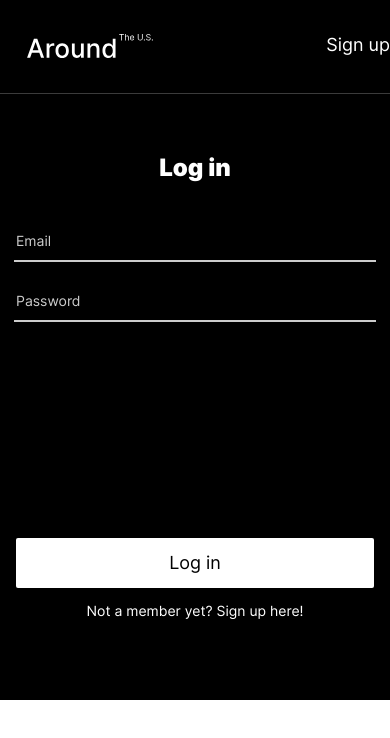
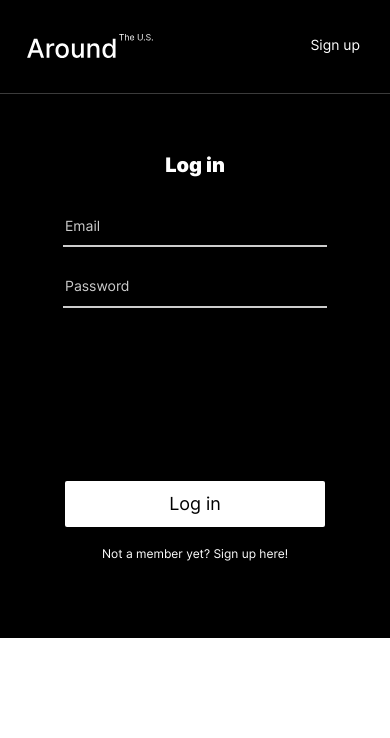
Before and after one commit to inndi/react-around-auth, a React (Create React App) app: page /signin in a window 390 px wide. Shown: the top 738 px of the page. Built offline with nearby package versions, Linux system fonts and the light colour scheme; no server answers.

Commit message:
feat: add to authentication page styles for mobile version

```diff
--- /dev/null
+++ b/src/blocks/header/__close-btn/_visible/header__close-btn_visible.css
@@ -0,0 +1,3 @@
+.header__close-btn_visible {
+  visibility: visible;
+}
--- /dev/null
+++ b/src/blocks/header/__close-btn/header__close-btn.css
@@ -0,0 +1,18 @@
+.header__close-btn {
+  margin-right: 21px;
+  visibility: hidden;
+  background-color: transparent;
+  width: 30px;
+  height: 30px;
+  background-image: url('../../../images/plus.svg');
+  background-repeat: no-repeat;
+  background-size: contain;
+  background-position: center;
+  transform: rotate(45deg);
+  cursor: pointer;
+  top: -40px;
+  right: -40px;
+  padding: 0;
+  border: none;
+  transition: opacity 0.2s linear;
+}
--- a/src/blocks/header/__container/_active/header__container_active.css
+++ b/src/blocks/header/__container/_active/header__container_active.css
@@ -3,37 +3,6 @@
   cursor: auto;
   flex-direction: column;
   width: 100%;
-}
-
-.header__logo-box {
-  border-top: 1px solid rgba(84, 84, 84, 0.7);
-  padding-top: 27px;
-  display: flex;
-  flex-direction: row;
-  justify-content: space-between;
-}
-
-.header__close-btn {
-  margin-right: 21px;
-  visibility: hidden;
-  background-color: transparent;
-  width: 30px;
-  height: 30px;
-  background-image: url('../../../../images/plus.svg');
-  background-repeat: no-repeat;
-  background-size: contain;
-  background-position: center;
-  transform: rotate(45deg);
-  cursor: pointer;
-  top: -40px;
-  right: -40px;
-  padding: 0;
-  border: none;
-  transition: opacity 0.2s linear;
-}
-
-.header__close-btn_visible {
-  visibility: visible;
 }
 
 .header__container_active:hover {
--- a/src/blocks/header/__link/header__link.css
+++ b/src/blocks/header/__link/header__link.css
@@ -9,3 +9,15 @@
   line-height: 1.22;
   transition: opacity 0.2s linear;
 }
+
+@media screen and (max-width: 921px) {
+  .header__link {
+    margin-right: 30px;
+  }
+}
+
+@media screen and (max-width: 656px) {
+  .header__link {
+    font-size: 14px;
+  }
+}
--- /dev/null
+++ b/src/blocks/header/__logo-box/header__logo-box.css
@@ -0,0 +1,7 @@
+.header__logo-box {
+  border-top: 1px solid rgba(84, 84, 84, 0.7);
+  padding-top: 27px;
+  display: flex;
+  flex-direction: row;
+  justify-content: space-between;
+}
--- a/src/components/styles/Auth.css
+++ b/src/components/styles/Auth.css
@@ -90,3 +90,34 @@
   position: absolute;
   left: 0;
 }
+
+@media screen and (max-width: 656px) {
+  .auth__title {
+    font-size: 20px;
+  }
+
+  .auth__input {
+    width: 260px;
+  }
+
+  .auth__input_field_email {
+    margin-top: 40px;
+  }
+
+  .auth__btn {
+    width: 260px;
+    height: 46px;
+    margin-top: 173px;
+  }
+
+  .auth__str-container {
+    padding-top: 20px;
+    padding-bottom: 77px;
+    font-size: 12px;
+  }
+
+  .auth__error-container {
+    width: 260px;
+    font-size: 10px;
+  }
+}
--- a/src/index.css
+++ b/src/index.css
@@ -4,7 +4,10 @@
 @import url('./blocks/page/page.css');
 @import url('./blocks/header/header.css');
 @import url('./blocks/header/_active/header_active.css');
+@import url('./blocks/header/__logo-box/header__logo-box.css');
 @import url('./blocks/header/__logo/header__logo.css');
+@import url('./blocks/header/__close-btn/header__close-btn.css');
+@import url('./blocks/header/__close-btn/_visible/header__close-btn_visible.css');
 @import url('./blocks/header/__container/header__container.css');
 @import url('./blocks/header/__container/_active/header__container_active.css');
 @import url('./blocks/header/__email/header__email.css');
```
